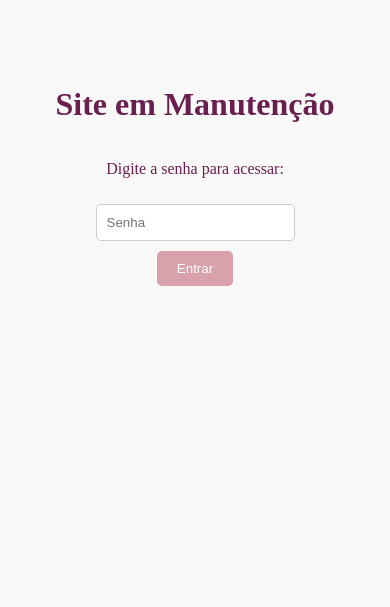
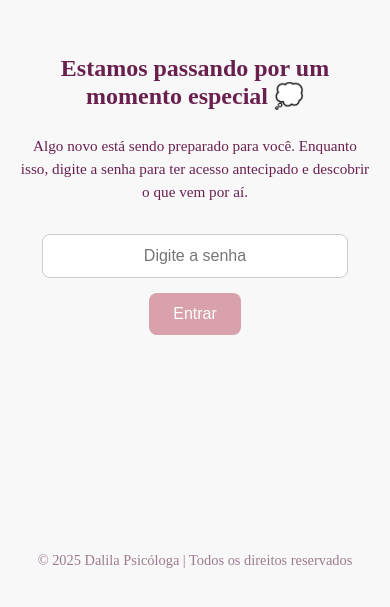
Before and after one commit to DevGabrielSiqueira/DalilaPsicologa, a plain HTML site: page manutencao.html in a window 390 px wide. Shown: the part 255-862 px from the top of the page. Drawn offline with Linux system fonts and the light colour scheme.

Commit message:
Atualiza tela de senha responsiva e com mensagem de curiosidade

```diff
--- a/manutencao.html
+++ b/manutencao.html
@@ -2,6 +2,7 @@
 <html lang="pt-BR">
 <head>
     <meta charset="UTF-8">
+    <meta name="viewport" content="width=device-width, initial-scale=1.0">
     <title>Site em Manutenção</title>
     <style>
         body {
@@ -11,29 +12,88 @@
             justify-content: center;
             align-items: center;
             height: 100vh;
+            margin: 0;
             background-color: #f8f8f8;
             color: #69204F;
+            text-align: center;
+            padding: 20px;
         }
-        input { padding: 10px; margin-top: 10px; border-radius: 5px; border: 1px solid #ccc; }
-        button { padding: 10px 20px; border: none; background-color: #D8A1AB; color: white; border-radius: 5px; cursor: pointer; margin-top: 10px;}
-        button:hover { background-color: #CB8589; }
+
+        h1 {
+            font-size: 1.8rem;
+            margin-bottom: 10px;
+        }
+
+        p {
+            font-size: 1rem;
+            margin-bottom: 20px;
+            max-width: 400px;
+            line-height: 1.5;
+        }
+
+        input {
+            padding: 12px;
+            width: 80%;
+            max-width: 300px;
+            margin-top: 10px;
+            border-radius: 8px;
+            border: 1px solid #ccc;
+            font-size: 1rem;
+            text-align: center;
+        }
+
+        button {
+            padding: 12px 24px;
+            border: none;
+            background-color: #D8A1AB;
+            color: white;
+            border-radius: 8px;
+            cursor: pointer;
+            margin-top: 15px;
+            font-size: 1rem;
+            transition: all 0.3s ease;
+        }
+
+        button:hover {
+            background-color: #CB8589;
+            transform: scale(1.05);
+        }
+
+        footer {
+            position: absolute;
+            bottom: 20px;
+            font-size: 0.9rem;
+            color: #9c7a8f;
+        }
+
+        @media (max-width: 480px) {
+            h1 {
+                font-size: 1.5rem;
+            }
+            p {
+                font-size: 0.95rem;
+            }
+        }
     </style>
 </head>
 <body>
-    <h1>Site em Manutenção</h1>
-    <p>Digite a senha para acessar:</p>
-    <input type="password" id="senha" placeholder="Senha">
+    <h1>Estamos passando por um momento especial 💭</h1>
+    <p>Algo novo está sendo preparado para você. Enquanto isso, digite a senha para ter acesso antecipado e descobrir o que vem por aí.</p>
+
+    <input type="password" id="senha" placeholder="Digite a senha">
     <button onclick="verificarSenha()">Entrar</button>
+
+    <footer>&copy; 2025 Dalila Psicóloga | Todos os direitos reservados</footer>
 
     <script>
         function verificarSenha() {
-            const senhaCorreta = "dalila2025"; // Alterar para a senha desejada
-            const senhaDigitada = document.getElementById("senha").value;
+            const senhaCorreta = "dalila2025"; // altere conforme desejar
+            const senhaDigitada = document.getElementById("senha").value.trim();
 
-            if(senhaDigitada === senhaCorreta){
-                window.location.href = "index.html"; // Site original
+            if (senhaDigitada === senhaCorreta) {
+                window.location.href = "index.html"; // redireciona para o site
             } else {
-                alert("Senha incorreta!");
+                alert("Senha incorreta! Tente novamente.");
             }
         }
     </script>
```
